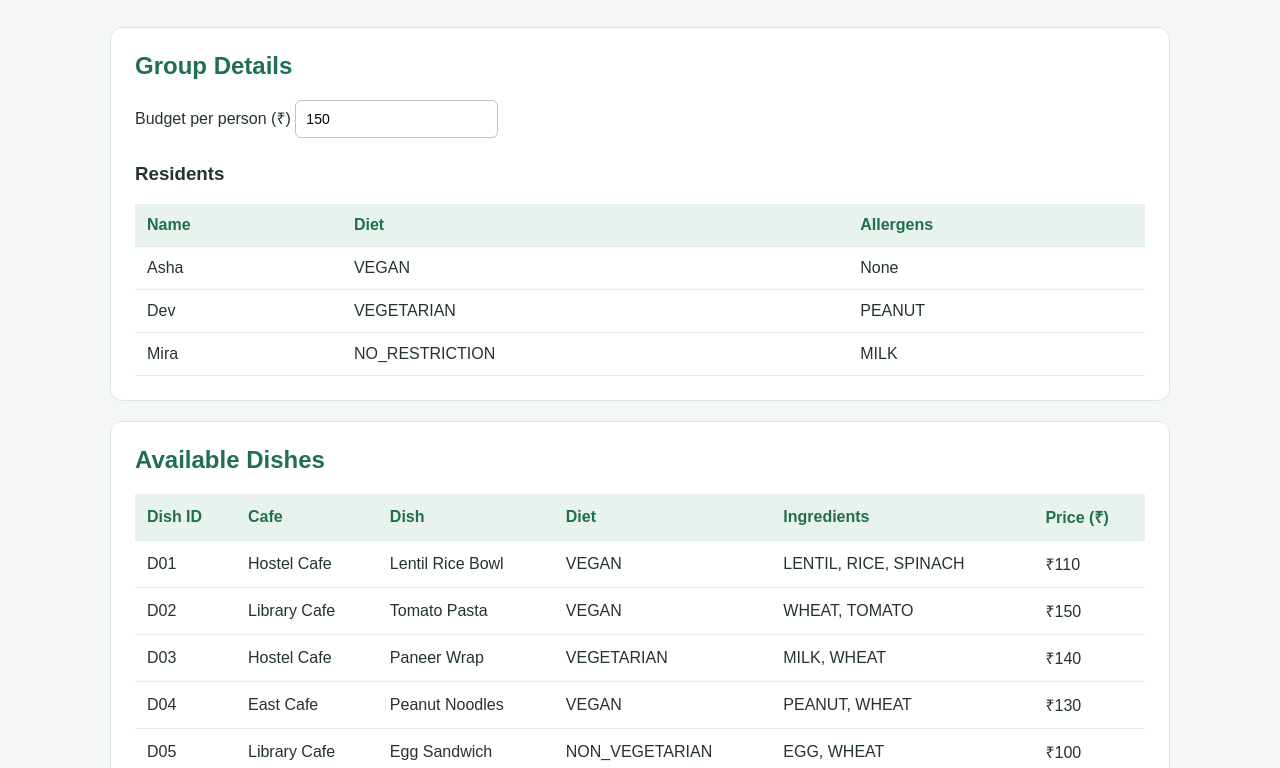
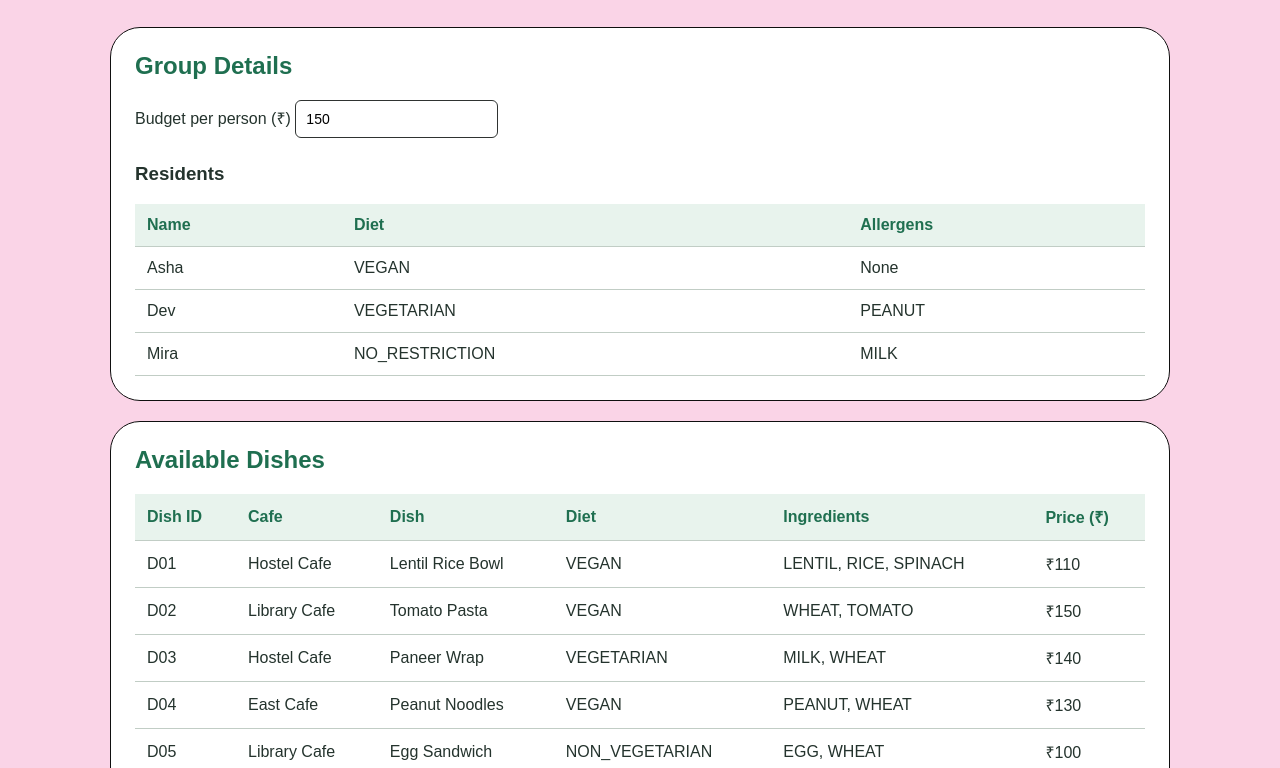
Before and after one commit to Anonymous-avi/hostel-food-compatibility-board, a plain HTML site: page index.html in a window 1280 px wide. Shown: the part 125-893 px from the top of the page. Drawn offline with Linux system fonts and the light colour scheme.

Commit message:
added some comments

```diff
--- a/index.html
+++ b/index.html
@@ -13,7 +13,7 @@
   <link rel="stylesheet" href="style.css" />
 </head>
 
-<body>
+<body><!--the part that the user sees -->
   <!-- ===== MAIN PAGE ===== -->
   <main class="container">
 
--- a/style.css
+++ b/style.css
@@ -9,7 +9,7 @@
 body {
   margin: 0;
   font-family: Arial, sans-serif;
-  background: #f4f7f6;
+  background: #fad4e7;
   color: #24332d;
 }
 
@@ -37,7 +37,7 @@ body {
 }
 
 .page-header p {
-  color: #5d6b64;
+  color: #202522;
 }
 
 
@@ -48,8 +48,8 @@ body {
   background: white;
   padding: 24px;
   margin-bottom: 20px;
-  border-radius: 12px;
-  border: 1px solid #dce7e1;
+  border-radius: 30px;
+  border: 1px solid #0f0f0f;
 }
 
 .card h2 {
@@ -67,7 +67,7 @@ body {
 /* Make budget and search inputs easy to use */
 input {
   padding: 10px;
-  border: 1px solid #b8c9bf;
+  border: 1px solid #2f3331;
   border-radius: 6px;
   font-size: 14px;
 }
@@ -90,7 +90,7 @@ th,
 td {
   padding: 12px;
   text-align: left;
-  border-bottom: 1px solid #e5eee9;
+  border-bottom: 1px solid #c1cdc5;
 }
 
 th {
--- a/tables/dishTable.js
+++ b/tables/dishTable.js
@@ -20,7 +20,7 @@ function renderDishes() {
       <td>${dish.ingredients.join(", ")}</td>
       <td>₹${dish.price}</td>
     `;
-
+    //now the rows created will be added to the table body
     tableBody.appendChild(row);
   });
 }
--- a/tables/residentTable.js
+++ b/tables/residentTable.js
@@ -2,7 +2,7 @@
 // ===== RESIDENT TABLE =====
 // This function displays all residents in the HTML table.
 
-function renderResidents() {
+function renderResidents() { //used to show resident's table data inside HTML table
   const tableBody = document.querySelector("#residentTable tbody");
 
   // Remove old rows before adding fresh data.
```
Also changed, not shown: logic.js (+5 -5 lines), 1 other file.
